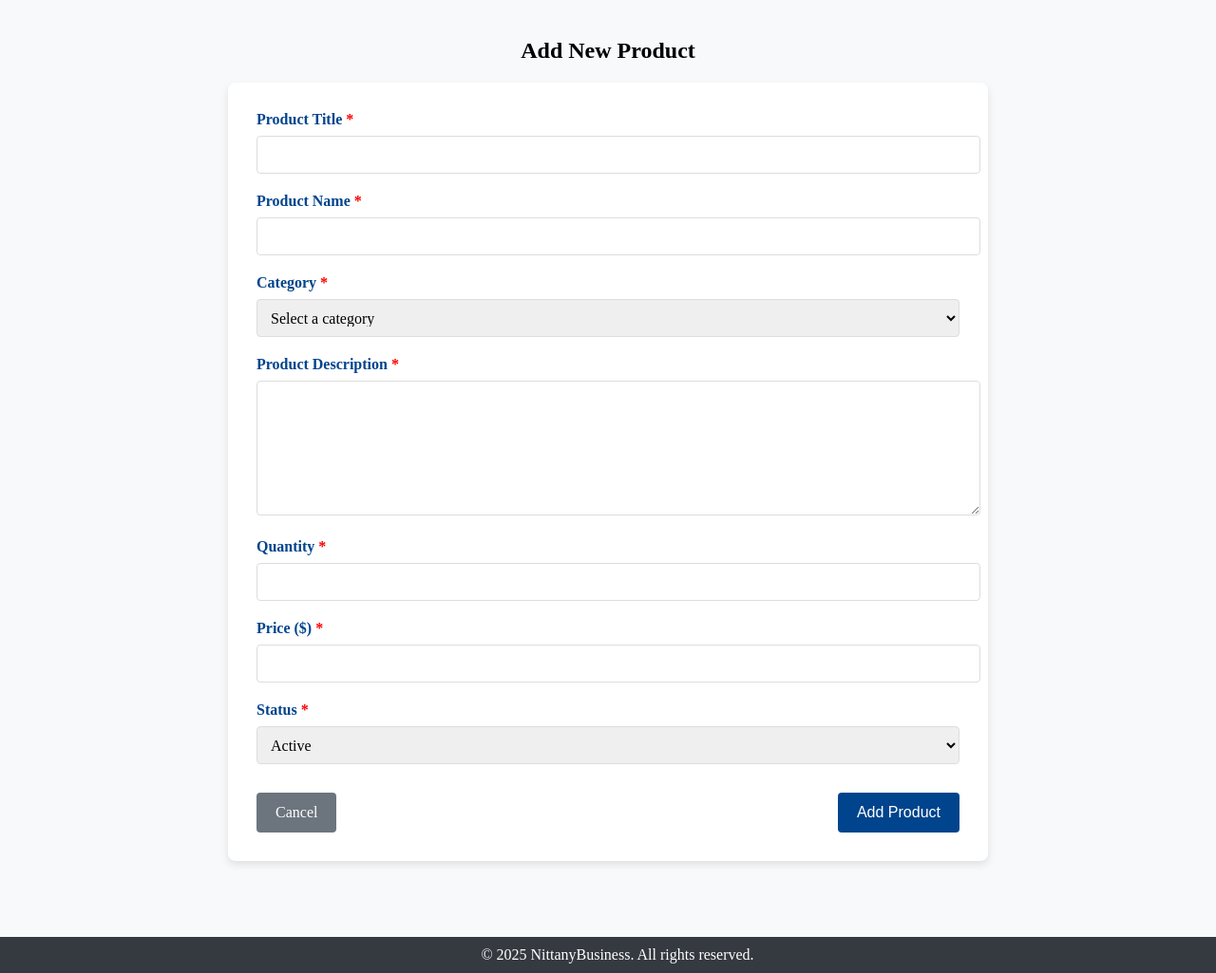
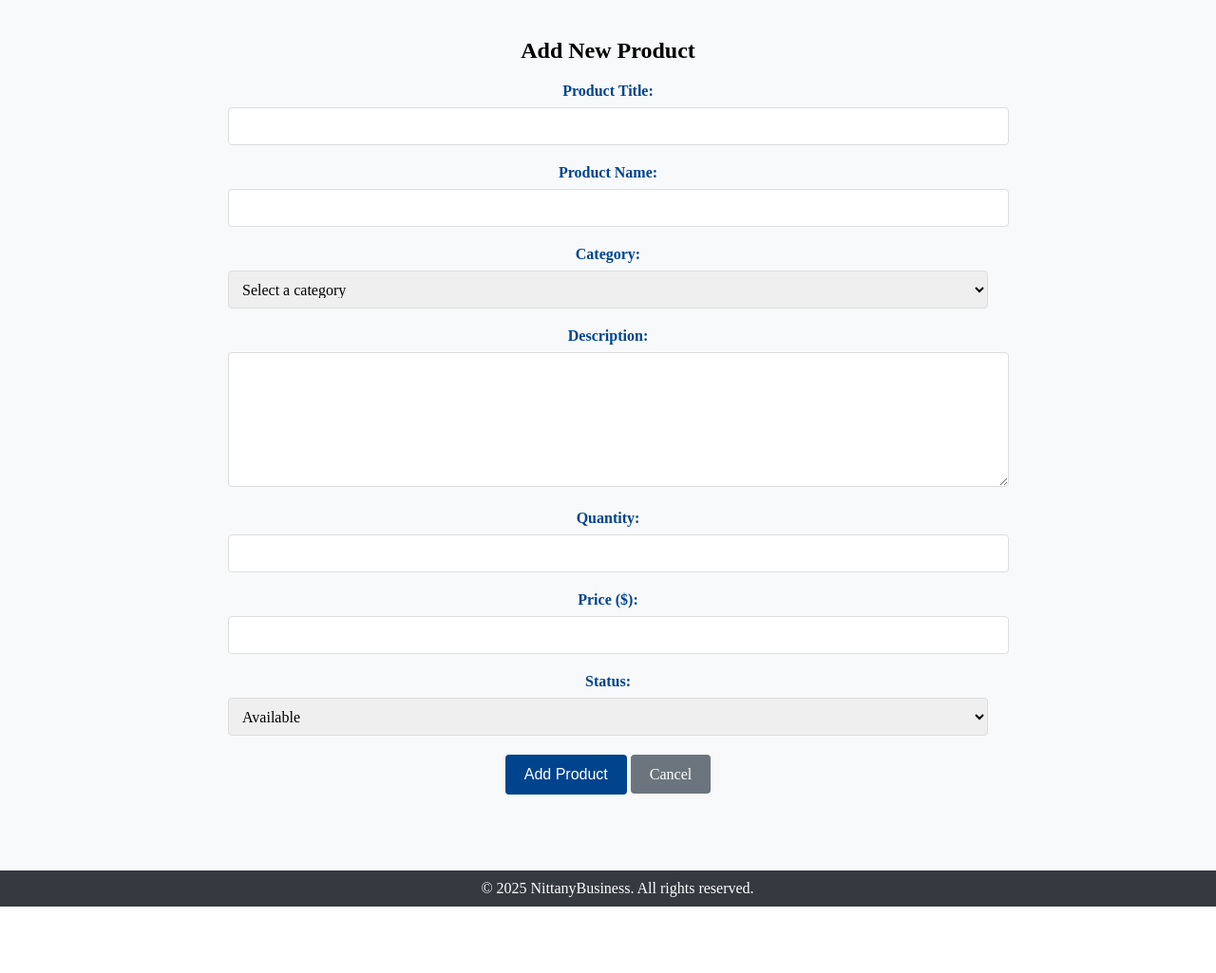
Before and after one commit to bz28/431w, a Flask app: page /add_product in a window 1280 px wide. Shown: the part 132-1157 px from the top of the page at 95% size. After the commit the page ends 1087 px from the top, so only its background shows below. Run offline with Flask 3, Linux system fonts and the light colour scheme; a user stored in the database is signed in.

Commit message:
Updated seller_addproducts.html and seller_Orders.html

```diff
--- a/web_app/app.py
+++ b/web_app/app.py
@@ -344,6 +344,11 @@
     if 'email' not in session:
         return redirect(url_for('login'))
 
+    # Initialize variables for template
+    show_new_category = False
+    form_data = {}
+    error = None
+
     if request.method == 'POST':
         # Get the seller's email from the session
         seller_email = session['email']
@@ -351,16 +356,37 @@
         # Get form data
         product_title = request.form['product_title']
         product_name = request.form['product_name']
+        category_selection = request.form['category']
 
-        # Handle category (check if it's a new category)
-        if request.form['category'] == 'new':
+        # Handle category selection
+        if category_selection == 'new':
+            # If user selected "new" but didn't provide a new category name
+            if 'new_category' not in request.form or not request.form['new_category'].strip():
+                # Save form data to repopulate the form
+                form_data = {
+                    'product_title': product_title,
+                    'product_name': product_name,
+                    'category': category_selection,
+                    'product_description': request.form.get('product_description', ''),
+                    'quantity': request.form.get('quantity', ''),
+                    'product_price': "$" +request.form.get('product_price', ''),
+                    'status': request.form.get('status', '')
+
+                }
+                show_new_category = True
+                error = "Please provide a name for the new category"
+                return render_template('seller_addproducts.html',
+                                      show_new_category=show_new_category,
+                                      form_data=form_data,
+                                      error=error)
+
             category = request.form['new_category']
         else:
-            category = request.form['category']
+            category = category_selection
 
         product_description = request.form['product_description']
         quantity = request.form['quantity']
-        product_price = request.form['product_price']
+        product_price = "$" + request.form['product_price']
         status = request.form['status']
 
         # Connect to database
@@ -388,7 +414,11 @@
         return redirect(url_for('seller_products'))
 
     # If it's a GET request, just render the form
-    return render_template('seller_addproducts.html')
+    # Or if we need to show the form again due to validation errors
+    return render_template('seller_addproducts.html',
+                          show_new_category=show_new_category,
+                          form_data=form_data,
+                          error=error)
 
 
 @app.route('/seller_orders')
@@ -400,7 +430,7 @@
     connection = sql.connect('database.db')
     cursor = connection.cursor()
 
-    # Assuming your table is called Product_listings
+    # Only fetch orders that are not shipped or cancelled
     cursor.execute('SELECT * FROM Orders WHERE seller_email = ?', (email,))
     orders = cursor.fetchall()
 
@@ -411,5 +441,28 @@
     connection.close()
     return render_template('seller_orders.html', orders=orders, columns=columns)
 
+@app.route('/seller_reviews')
+def seller_reviews():
+    return render_template('seller_reviews.html')
+
+@app.route('/update_order_status/<order_id>/', methods=['GET'])
+def update_order_status(order_id):
+    if 'email' not in session or session['role'] != "Sellers":
+        return redirect(url_for('login'))
+
+    seller_email = session['email']
+
+    connection = sql.connect('database.db')
+    cursor = connection.cursor()
+
+    # Remove from Orders table
+    cursor.execute('DELETE FROM Orders WHERE Order_ID = ? AND seller_email = ?',
+                  (order_id, seller_email))
+
+    connection.commit()
+    connection.close()
+
+    return redirect(url_for('seller_orders'))
+
 if __name__ == "__main__":
     app.run(debug=True)
--- a/web_app/templates/seller_addproducts.html
+++ b/web_app/templates/seller_addproducts.html
@@ -138,20 +138,6 @@
             display: none;
         }
     </style>
-    <script>
-        function toggleNewCategoryField() {
-            const categorySelect = document.getElementById('category');
-            const newCategoryGroup = document.getElementById('new-category-group');
-
-            if (categorySelect.value === 'new') {
-                newCategoryGroup.classList.remove('hidden');
-                document.getElementById('new_category').required = true;
-            } else {
-                newCategoryGroup.classList.add('hidden');
-                document.getElementById('new_category').required = false;
-            }
-        }
-    </script>
 </head>
 
 <body>
@@ -166,71 +152,84 @@
     <section>
         <h2>Add New Product</h2>
 
-        <div class="form-container">
+        {% if error %}
+        <div class="error-message">
+            {{ error }}
+        </div>
+        {% endif %}
+
         <form action="{{ url_for('add_product') }}" method="POST">
             <div class="form-group">
-                    <label for="product_title">Product Title <span class="required">*</span></label>
-                    <input type="text" id="product_title" name="product_title" required>
+                <label for="product_title">Product Title:</label>
+                <input type="text" id="product_title" name="product_title" required
+                    value="{{ form_data.product_title if form_data else '' }}">
             </div>
 
             <div class="form-group">
-                    <label for="product_name">Product Name <span class="required">*</span></label>
-                    <input type="text" id="product_name" name="product_name" required>
+                <label for="product_name">Product Name:</label>
+                <input type="text" id="product_name" name="product_name" required
+                    value="{{ form_data.product_name if form_data else '' }}">
             </div>
 
             <div class="form-group">
-                    <label for="category">Category <span class="required">*</span></label>
-                    <select id="category" name="category" required onchange="toggleNewCategoryField()">
-                        <option value="" disabled selected>Select a category</option>
-                        <option value="Electronics">Electronics</option>
-                        <option value="Office">Office Supplies</option>
-                        <option value="Furniture">Furniture</option>
-                        <option value="Food">Food & Beverage</option>
-                        <option value="Clothing">Clothing</option>
-                        <option value="Books">Books</option>
-                        <option value="Sports">Sports & Outdoors</option>
-                        <option value="Beauty">Beauty & Personal Care</option>
-                        <option value="Toys">Toys & Games</option>
-                        <option value="new">New Category</option>
-                        <option value="Other">Other</option>
+                <label for="category">Category:</label>
+                <select id="category" name="category" required>
+                    <option value="">Select a category</option>
+                    <option value="Electronics" {% if form_data and form_data.category=='Electronics' %}selected{% endif
+                        %}>Electronics</option>
+                    <option value="Office" {% if form_data and form_data.category=='Office' %}selected{% endif %}>Office
+                        Supplies</option>
+                    <option value="Furniture" {% if form_data and form_data.category=='Furniture' %}selected{% endif %}>
+                        Furniture</option>
+                    <option value="Food" {% if form_data and form_data.category=='Food' %}selected{% endif %}>Food &
+                        Beverage</option>
+                    <option value="new" {% if form_data and form_data.category=='new' %}selected{% endif %}>Add New
+                        Category</option>
                 </select>
             </div>
 
-                <div id="new-category-group" class="form-group hidden">
-                    <label for="new_category">New Category Name <span class="required">*</span></label>
-                    <input type="text" id="new_category" name="new_category" placeholder="Enter a new category name">
+            <!-- This will be shown/hidden based on server-side logic -->
+            <div class="form-group {% if not show_new_category %}hidden{% endif %}" id="new-category-group">
+                <label for="new_category">New Category Name:</label>
+                <input type="text" id="new_category" name="new_category" {% if show_new_category %}required{% endif %}>
             </div>
 
             <div class="form-group">
-                    <label for="product_description">Product Description <span class="required">*</span></label>
-                    <textarea id="product_description" name="product_description" required></textarea>
+                <label for="product_description">Description:</label>
+                <textarea id="product_description" name="product_description"
+                    required>{{ form_data.product_description if form_data else '' }}</textarea>
             </div>
 
             <div class="form-group">
-                    <label for="quantity">Quantity <span class="required">*</span></label>
-                    <input type="number" id="quantity" name="quantity" min="1" required>
+                <label for="quantity">Quantity:</label>
+                <input type="number" id="quantity" name="quantity" min="1" required
+                    value="{{ form_data.quantity if form_data else '' }}">
             </div>
 
             <div class="form-group">
-                    <label for="product_price">Price ($) <span class="required">*</span></label>
-                    <input type="number" id="product_price" name="product_price" min="0.01" step="0.01" required>
+                <label for="product_price">Price ($):</label>
+                <input type="number" id="product_price" name="product_price" min="0.01" step="0.01" required
+                    value="{{ form_data.product_price if form_data else '' }}">
             </div>
 
             <div class="form-group">
-                    <label for="status">Status <span class="required">*</span></label>
+                <label for="status">Status:</label>
                 <select id="status" name="status" required>
-                        <option value="Active">Active</option>
-                        <option value="Inactive">Inactive</option>
-                        <option value="Draft">Draft</option>
+                    <option value="2" {% if form_data and form_data.status=='Available' %}selected{% endif %}>
+                        Available</option>
+                    <option value="0" {% if form_data and form_data.status=='Out of Stock' %}selected{% endif %}>Out of
+                        Stock</option>
+                    <option value="1" {% if form_data and form_data.status=='Inactive' %}selected{% endif %}>
+                        Inactive
+                    </option>
                 </select>
             </div>
 
-                <div class="button-group">
+            <div class="form-actions">
+                <button type="submit" class="submit-button">Add Product</button>
                 <a href="{{ url_for('seller_products') }}" class="cancel-button">Cancel</a>
-                    <button type="submit" class="submit-button">Add Product</button>
             </div>
         </form>
-        </div>
     </section>
 
     <footer>
--- a/web_app/templates/seller_homepage.html
+++ b/web_app/templates/seller_homepage.html
@@ -115,6 +115,11 @@
                 <p>Track and fulfill customer orders</p>
                 <a href="{{ url_for('seller_orders') }}" class="button">View Orders</a>
             </div>
+            <div class="card">
+                <h3>Reviews</h3>
+                <p>View and respond to customer reviews</p>
+                <a href="{{ url_for('seller_reviews') }}" class="button">View Reviews</a>
+            </div>
         </div>
     </section>
 
--- a/web_app/templates/seller_products.html
+++ b/web_app/templates/seller_products.html
@@ -184,9 +184,10 @@
             {% for product in products %}
             <div class="product-card" data-category="{{ product[2] }}">
                 <h3>{{ product[3] }}</h3>
-                <p>Price: ${{ product[7] }}</p>
+                <p>Price: {{ product[7] }}</p>
                 <p>Stock: {{ product[6] }} units</p>
                 <p>Status: {{ product[8] }}</p>
+                <p>Description: {{ product[5] }}</p>
                 <button class="action-button">Reviews</button>
                 <button class="action-button">Edit</button>
                 <button class="action-button">Delete</button>
```
Also changed, not shown: web_app/templates/seller_orders.html (+2 -15 lines). Lines whose indentation alone changed are shown as unchanged.
